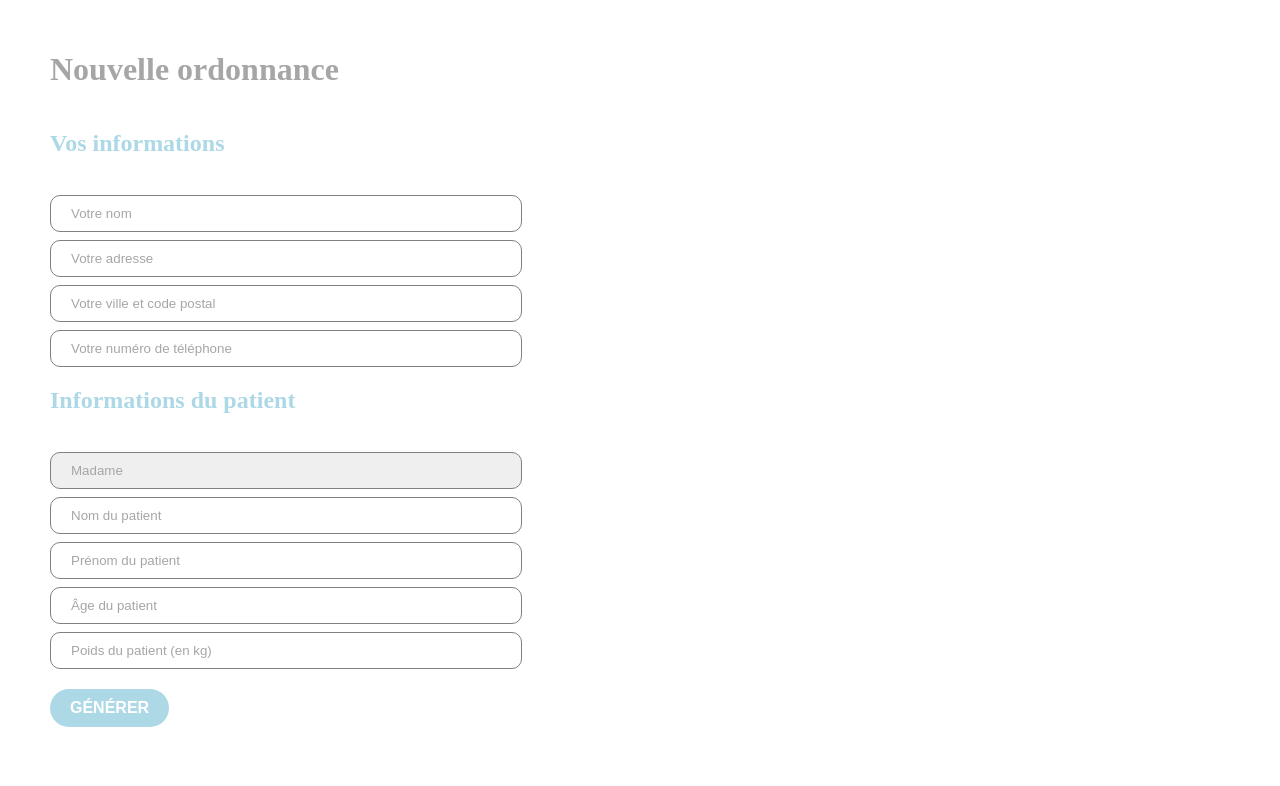
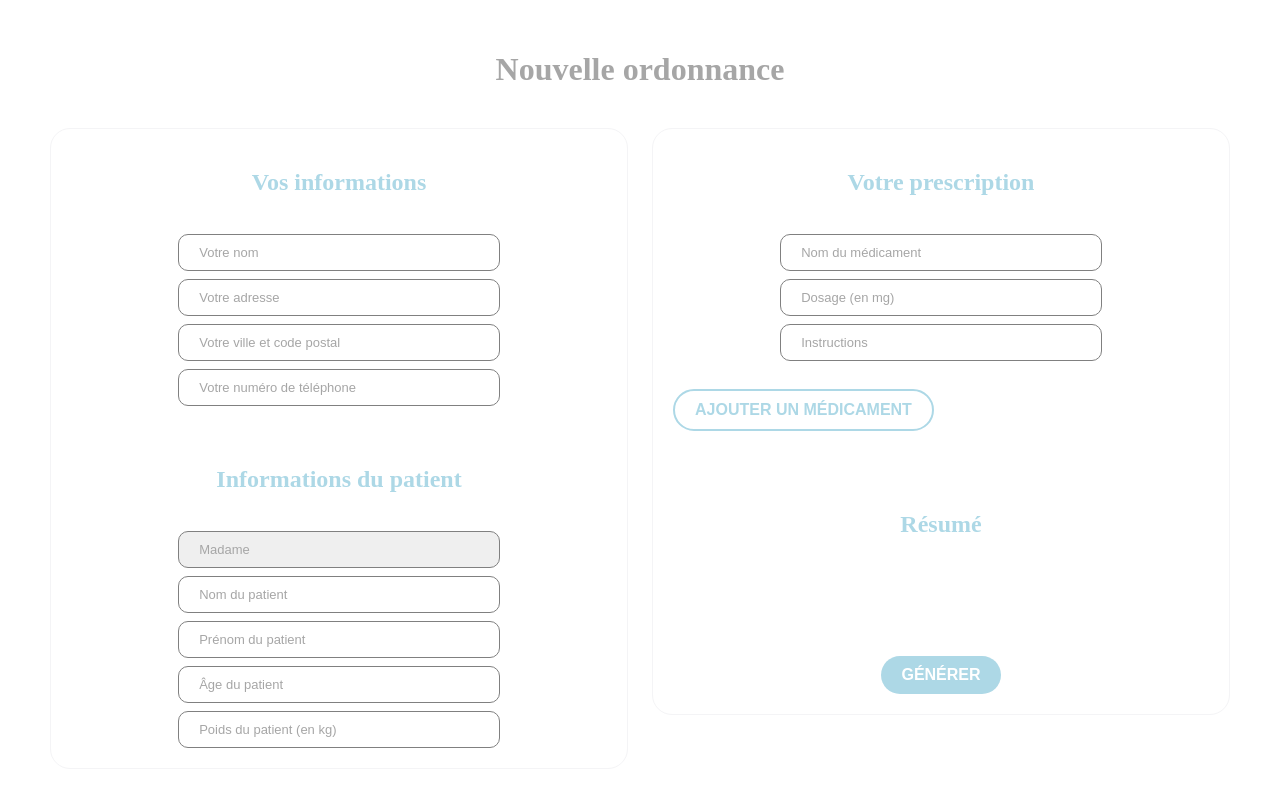
Before and after one commit to arasolonjatovo/mes-docs, a React (Create React App) app in the folder frontend/: page / in a window 1280 px wide. Shown: the top 786 px of the page. Built offline with nearby package versions, Linux system fonts and the light colour scheme; a web font is replaced by a local one.

Commit message:
ADD medication handling

```diff
--- a/frontend/src/pages/CreatePrescription/CreatePrescription.jsx
+++ b/frontend/src/pages/CreatePrescription/CreatePrescription.jsx
@@ -1,4 +1,6 @@
-import React, { useRef } from 'react'
+import React, { useRef, useState } from 'react'
+
+import { IoMdTrash } from 'react-icons/io'
 
 import Button from '../../components/Button/Button'
 
@@ -23,6 +25,25 @@ export default function CreatePrescription() {
   const ageRef = useRef(null)
   const weightRef = useRef(null)
 
+  const dosageRef = useRef(null)
+  const medicationRef = useRef(null)
+  const instructionRef = useRef(null)
+
+  const [medications, setMedications] = useState([])
+
+  const handleMedication = (event) => {
+    event.preventDefault()
+    const newMedication = {
+      medication: medicationRef.current.value,
+      dosage: dosageRef.current.value,
+      instruction: instructionRef.current.value,
+    }
+    setMedications([...medications, newMedication])
+    medicationRef.current.value = null
+    dosageRef.current.value = null
+    instructionRef.current.value = null
+  }
+
   const handleSubmit = async (event) => {
     event.preventDefault()
     const formData = {
@@ -36,6 +57,7 @@ export default function CreatePrescription() {
       patientAge: ageRef.current.value,
       patientWeight: weightRef.current.value,
       generationDate: getTodaysDate(new Date()),
+      prescriptions: medications,
     }
 
     console.log(formData)
@@ -63,6 +85,7 @@ export default function CreatePrescription() {
     <div className="prescription">
       <h1>Nouvelle ordonnance</h1>
       <form>
+        <div className="prescription__leftPart">
           <div className="prescription__doc">
             <h2>Vos informations</h2>
             <input
@@ -116,13 +139,59 @@ export default function CreatePrescription() {
               placeholder="Âge du patient"
               id="patientAge"
               ref={ageRef}
+              min={1}
             />
             <input
               type="number"
               placeholder="Poids du patient (en kg)"
               id="patientWeight"
               ref={weightRef}
+              min={1}
             />
+          </div>
+        </div>
+        <div className="prescription__rightPart">
+          <div className="prescription__list">
+            <div className="prescription__medicationsList">
+              <h2>Votre prescription</h2>
+              <input
+                type="text"
+                placeholder="Nom du médicament"
+                id="medication-name"
+                ref={medicationRef}
+              />
+              <input
+                type="number"
+                placeholder="Dosage (en mg)"
+                min={1}
+                id="medication-dosage"
+                ref={dosageRef}
+              />
+              <input
+                type="text"
+                placeholder="Instructions"
+                id="medication-instruction"
+                ref={instructionRef}
+              />
+              <Button
+                label="Ajouter un médicament"
+                variant="secondary"
+                onClick={handleMedication}
+              />
+            </div>
+          </div>
+          <div className="prescription__resume">
+            <h2>Résumé</h2>
+            <ul>
+              {medications.map((medication, index) => (
+                <li key={index}>
+                  <p>
+                    {medication.medication} • {medication.dosage}mg •{' '}
+                    {medication.instruction} {index}
+                  </p>
+                </li>
+              ))}
+            </ul>
           </div>
           <Button
             type="submit"
@@ -130,6 +199,7 @@ export default function CreatePrescription() {
             variant="primary"
             label="Générer"
           />
+        </div>
       </form>
     </div>
   )
--- a/frontend/src/pages/CreatePrescription/CreatePrescription.scss
+++ b/frontend/src/pages/CreatePrescription/CreatePrescription.scss
@@ -4,31 +4,53 @@
 
     & h1 {
         color: $grey;
+        text-align: center;
+        margin-bottom: 40px;
     }
 
     margin: 30px 50px;
     display: flex;
     flex-direction: column;
 
+    & form {
+        display: flex;
+        justify-content: space-between;
+        align-items: flex-start;
+        width: 100%;
+        column-gap: 24px;
+
+        &>* {
+            border: $light-grey solid 1px;
+            border-radius: 20px;
+            width: 100%;
+            text-align: center;
+        }
+    }
+
     &__doc,
-    &__patient {
+    &__patient,
+    &__medicationsList,
+    &__resume {
         display: flex;
-        justify-content: flex-start;
         flex-direction: column;
         row-gap: 8px;
+        padding: 20px;
 
         & input,
         & select {
             border: grey solid 1px;
             padding: 10px 20px;
             border-radius: 10px;
-            width: 40%;
+            width: 60%;
+            display: block;
+            margin: 0 auto;
             -webkit-appearance: none;
             -moz-appearance: none;
             appearance: none;
             position: relative;
-            cursor: pointer;
+            cursor: text;
             color: $grey;
+            font-size: 13px;
 
             &::placeholder {
                 color: $grey;
@@ -41,9 +63,39 @@
             }
         }
 
+
+
+        & select {
+            cursor: pointer;
+        }
+
         & h2 {
             margin-bottom: 30px;
             color: $primary-color;
         }
     }
+
+    &__resume {
+
+        & ul {
+            padding: 0px;
+            list-style: none;
+            margin: 20px;
+
+            &>* {
+                display: flex;
+                justify-content: center;
+                align-items: center;
+            }
+        }
+    }
 }
+
+.edit,
+.remove {
+    border: none;
+    background-color: transparent;
+    color: $primary-color;
+    font-size: 24px;
+    cursor: pointer;
+}
```
Lines whose indentation alone changed are shown as unchanged.
